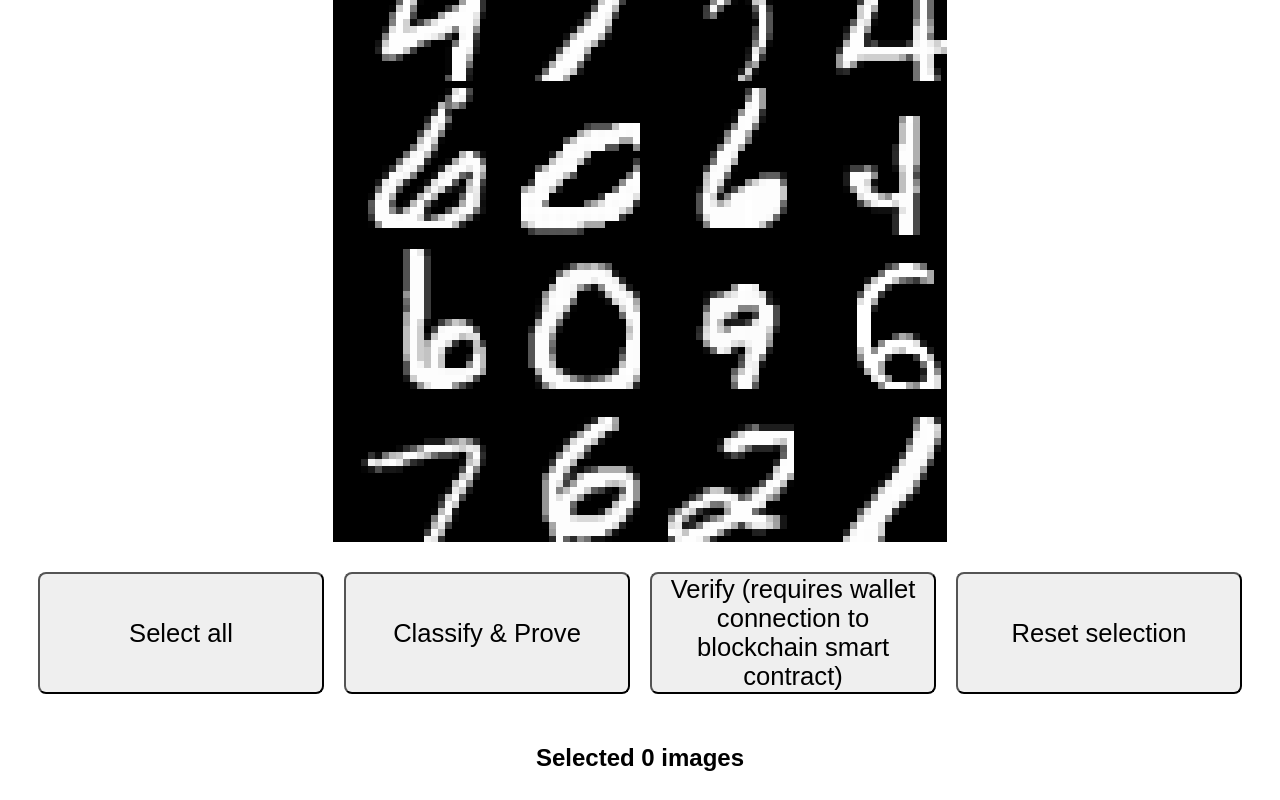
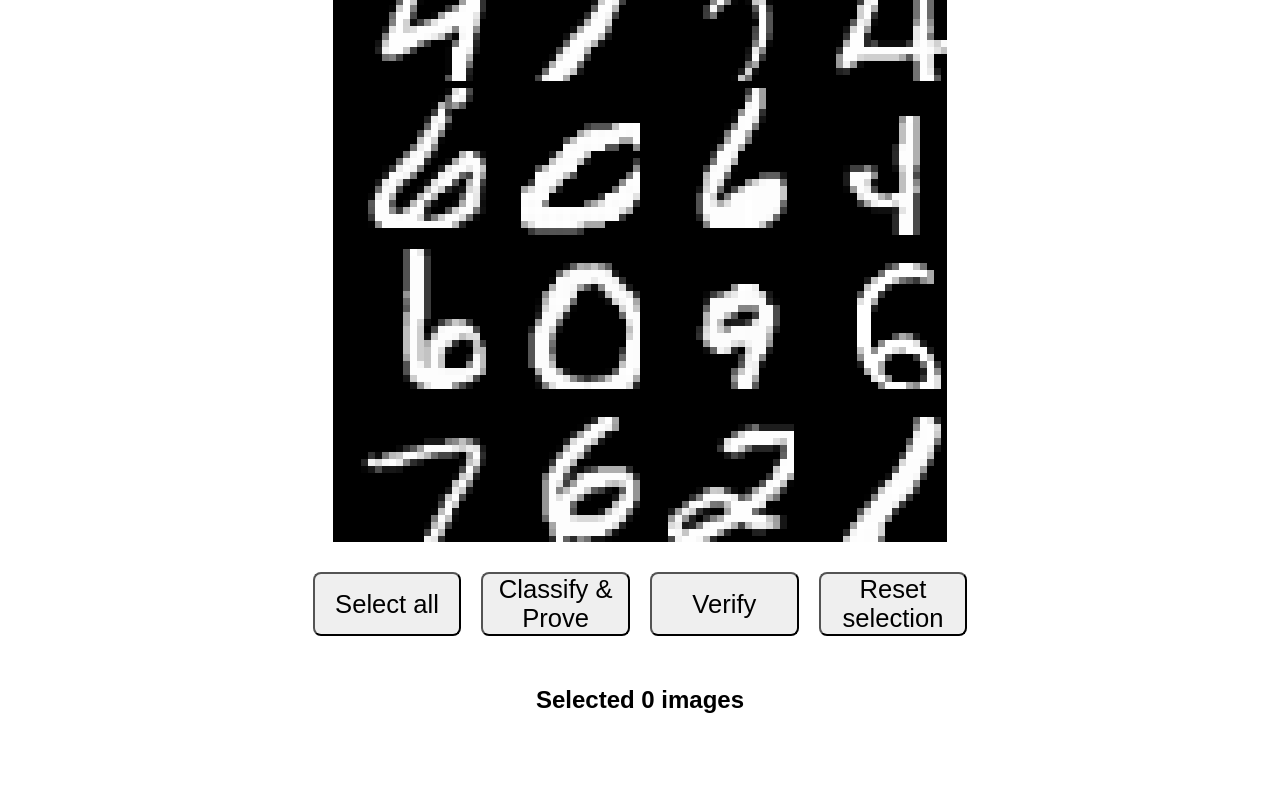
Before and after one commit to 0xZKML/zk-mnist, a React (Create React App) app: page /selector in a window 1280 px wide. Shown: the part 231-1031 px from the top of the page. After the commit the page ends 973 px from the top, so only its background shows below. Built offline with nearby package versions, Linux system fonts and the light colour scheme.

Commit message:
verifier works, added verifier UI

```diff
--- a/src/MNISTDigits.js
+++ b/src/MNISTDigits.js
@@ -33,10 +33,12 @@ export function MNISTDigits(props) {
     const size = digSize; // 7x7 array of images to choose from
     const [imgUrl, setImgUrl] = useState([]);
     const [selected, setSelected] = useState([]);
+    const [prediction, setPrediction] = useState([]);
     const [publicSignal, setPublicSignal] = useState([]);
     const [proof, setProof] = useState("");
     const [proofDone, setProofDone] = useState(false)
     const [isVerified, setIsVerified] = useState(false);
+    const [verifyDone, setVerifyDone] = useState(false)
 
     const [grid, setGrid] = useState(Array(size).fill(null).map(_ => Array(size).fill(0)));
     const [gridChecked, setGridChecked] = useState(Array(size).fill(null).map(_ => Array(size).fill(false)));
@@ -117,7 +119,8 @@ export function MNISTDigits(props) {
       console.log(proof);
       console.log("classification:");
       console.log(publicSignals);
-      setPublicSignal(publicSignals.slice(0, nselected));
+      setPrediction(publicSignals.slice(0, nselected));
+      setPublicSignal(publicSignals);
       setProof(proof);
       setProofDone(true);
     }
@@ -135,7 +138,8 @@ export function MNISTDigits(props) {
           try {
               const result = await verifier.verifyProof(...callArgs)
               console.log('verifier result = ',result)
-              setIsVerified(result)
+              setIsVerified(result);
+              setVerifyDone(true);
           } catch(err) {
               console.log(err)
           }
@@ -212,6 +216,7 @@ export function MNISTDigits(props) {
       setPublicSignal([]);
       setProof("");
       setProofDone(false);
+      setVerifyDone(false);
       setSelected([]);
     }
 
@@ -226,7 +231,7 @@ export function MNISTDigits(props) {
     function VerifyButton () {
         return (
           <button className="button" onClick={doVerify}>
-            Verify (requires wallet connection to blockchain smart contract)
+            Verify
           </button>
         );
     }
@@ -252,10 +257,23 @@ export function MNISTDigits(props) {
       );
     }
 
+    function DisplaySelection() {
+      return (
+          <div className="selectedPanel">
+            <h2>Selected {selected.length} images</h2>
+            <div>
+              {selected.length > 0 ? "[" + selected.join(", ") + "]" : ""}
+            </div>
+          </div>
+      );
+    }
+
     function ProofBlock () {
         return (
           <div className="proof">
             <h2>Predictions</h2>
+              {"[" + prediction.join(", ") + "]"}
+              <h2>Public Signals</h2>
               {"[" + publicSignal.join(", ") + "]"}
             <h2>Proof of computation</h2>
             <CopyBlock
@@ -267,16 +285,13 @@ export function MNISTDigits(props) {
         );
     }
 
-    function DisplaySelection() {
+    function VerifyBlock () {
       return (
-          <div className="selectedPanel">
-            <h2>Selected {selected.length} images</h2>
-            <div>
-              {selected.length > 0 ? "[" + selected.join(", ") + "]" : ""}
-            </div>
-          </div>
+        <div className="proof">
+          <h2>Verified by on-chain smart contract: {JSON.stringify(isVerified)}</h2>
+        </div>
       );
-    }
+  }
 
     return (
         <div>
@@ -298,12 +313,9 @@ export function MNISTDigits(props) {
                 </div>
                 <DisplaySelection />
                 {proofDone && ProofBlock()}
+                {verifyDone && VerifyBlock()}
             </div>
 
         </div>
     );
 }
-
-
-
-{/* <h2>Verified by on-chain smart contract: {JSON.stringify(isVerified)}</h2> */}
```
